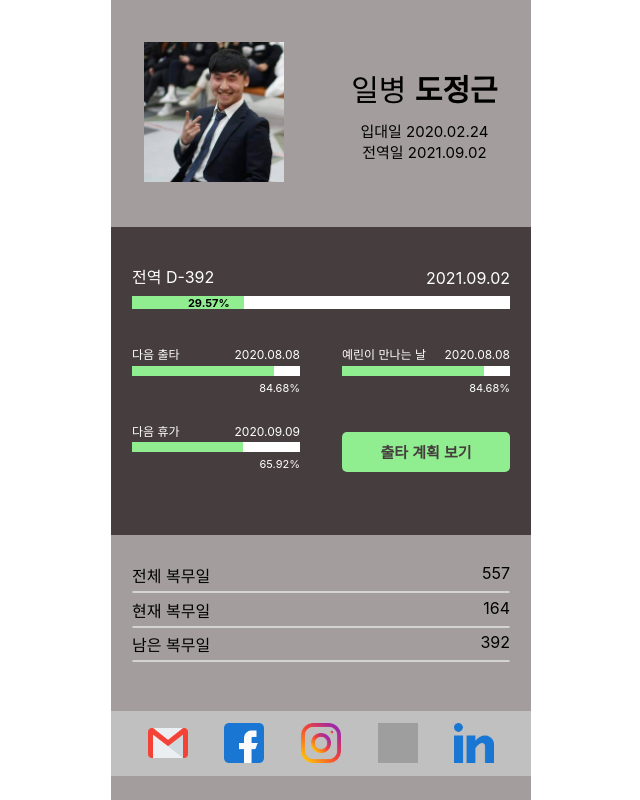
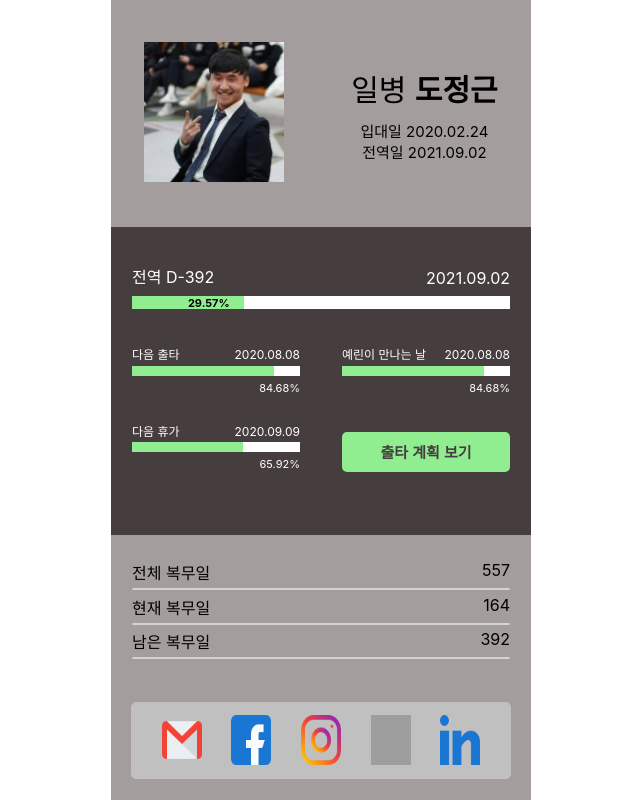
Before and after one commit to DoJunggeun/army, a React (Create React App) app: page / in a window 1280 px wide. Shown: the whole page, without its empty margins (319-959 px from the left). Built offline with nearby package versions, Linux system fonts and the light colour scheme; grey boxes are pictures that could not be loaded.

Commit message:
contact design

```diff
--- a/src/App.css
+++ b/src/App.css
@@ -59,10 +59,12 @@
 	display:flex;
 	flex-direction:row;
 	justify-content:space-evenly;
-	width:100%;
+	width:90%;
+	height:50px;
 	background-color:#C0C0C0;
     padding:3% 0 3% 0;
-	margin:0 5% 0 5%;
+	border: 1px solid #C0C0C0;
+	border-radius: 5px;
 }
 
 .App-link {
```
